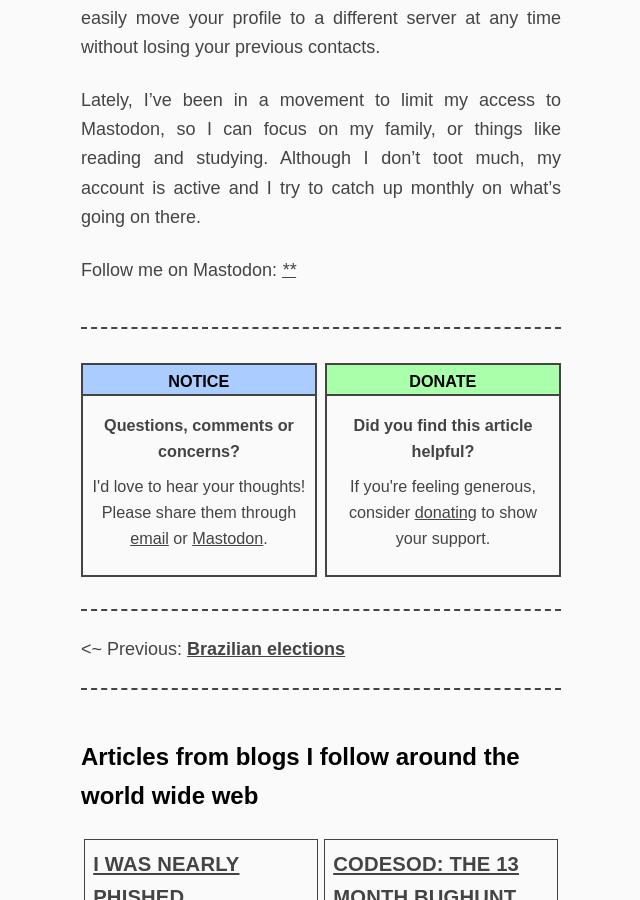
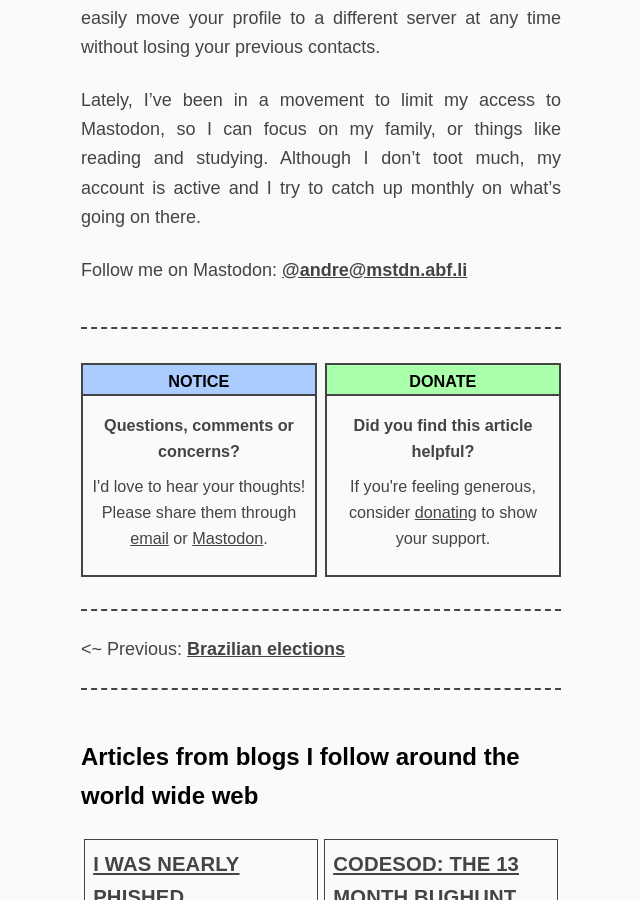
Before and after one commit to a-franca/abf.li, a Jekyll site: the page built from _posts/2022/2022-10-01-brief-thoughts-on-mastodon.md, in a window 1280 px wide and 900 px high, scrolled down 2260 px. Shown: the whole window, without its empty margins (319-959 px from the left). Built offline with Jekyll 4.4.1, drawn with Linux system fonts in a browser that asks for light colours.

Commit message:
Add new mastodon-handle variable. It's easy for new users to type the handle into their search box on mastodon, than the whole url.

```diff
--- a/_config.yml
+++ b/_config.yml
@@ -39,6 +39,7 @@ author:
   email: 'hello@abf.li'
   git: 'https://git.abf.li/andre'
   mastodon: 'https://mstdn.abf.li/@andre'
+  mastodon-handle: '@andre@mstdn.abf.li'
 
 donate:
   kofi: 'https://ko-fi.com/afranca'
```
